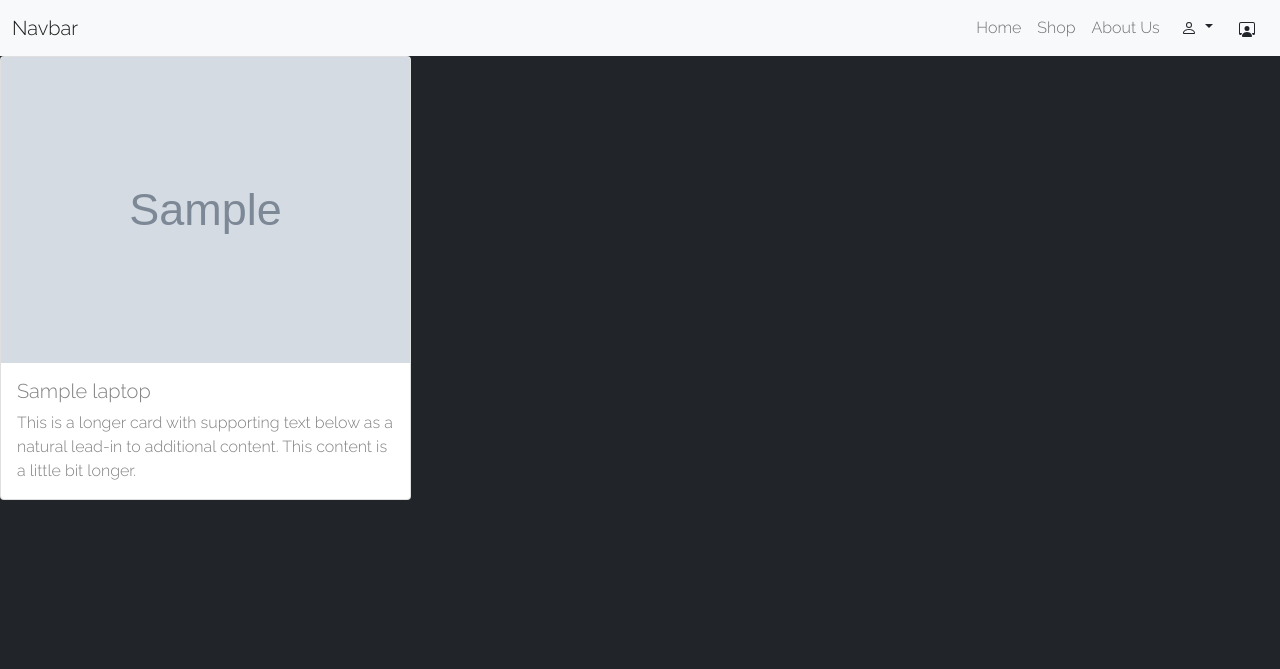
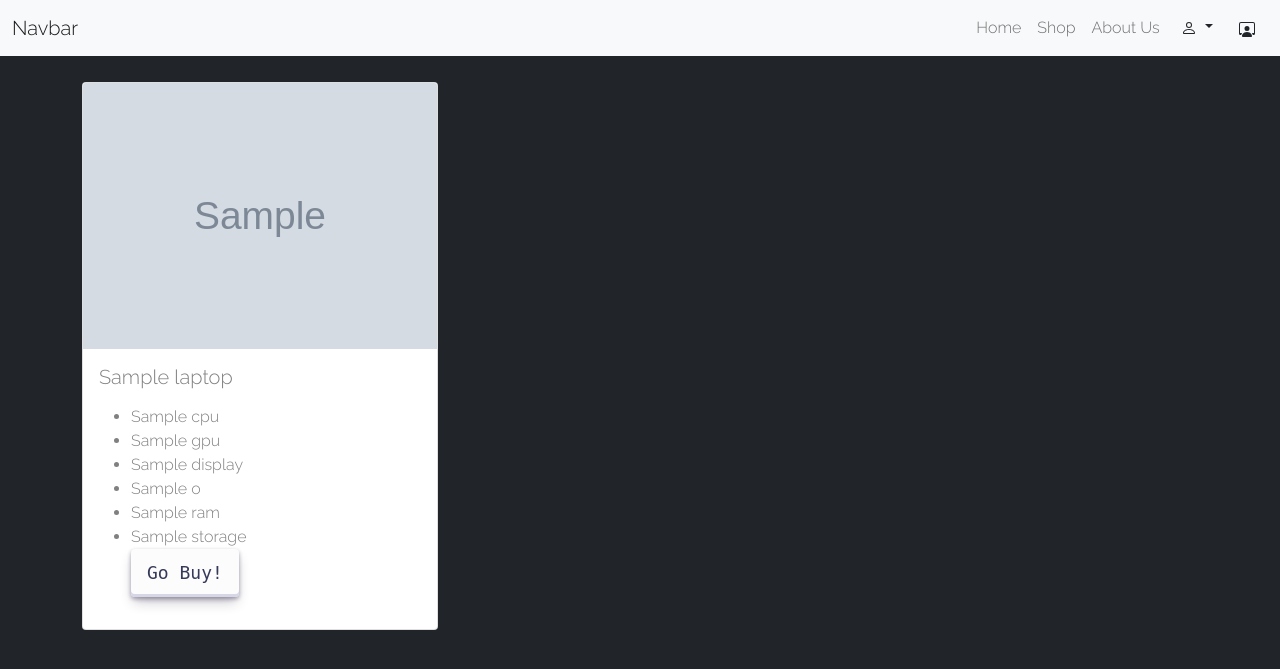
Before and after one commit to burcuesmersoy/LaptopProviderWebsite, a PHP site: page /shop.php in a window 1280 px wide. Shown: the top 669 px of the page. Run offline with PHP 8.4, Linux system fonts and the light colour scheme; tables that the repository leaves empty or names only in its code hold one stand-in row (values such as "Sample post"); grey boxes marked "Sample" are stand-in pictures; data that the repository does not hold is empty.

Commit message:
shop-page-with-php

```diff
--- a/shop.php
+++ b/shop.php
@@ -59,24 +59,50 @@ require_once('dbconn.php');
             </div>
         </div>
     </nav>
-
+    <div class="container">
     <div class="row row-cols-1 row-cols-md-3 g-4">
     <?php
-    $sql = "SELECT * FROM laptop";
+    $sql = "select cpu.component_name as cpuName,
+            gpu.component_name as gpuName,
+            display.component_name as displayName,
+            os.component_name as osName,
+            ram.component_name as ramName,
+            storage.component_name as storageName,
+            laptop.laptop_img1 as laptopImg,
+            laptop.name as laptopName
+                from laptop
+                        inner join cpu on cpu.cpuID= laptop.cpuID
+                        inner join gpu on gpu.gpuID=laptop.gpuID
+                        inner join display on display.displayID=laptop.displayID
+                        inner join os on os.osID=laptop.osID
+                        inner join ram on ram.ramID=laptop.ramID
+                        inner join storage on storage.storageID=laptop.storageID;";
     $result = mysqli_query($conn, $sql);
 
       foreach( $result as $laptop ) {
     ?>
-  <div class="col">
+  <div class="col" style="margin-top:50px;">
     <div class="card h-100">
-      <img src="<?=$laptop["laptop_img1"]?>" class="card-img-top" alt="...">
+      <img src="assets/laptop_images/<?=$laptop["laptopImg"]?>" class="card-img-top" alt="...">
       <div class="card-body">
-        <h5 class="card-title"><?=$laptop["name"]?></h5>
-        <p class="card-text">This is a longer card with supporting text below as a natural lead-in to additional content. This content is a little bit longer.</p>
+        <h5 class="card-title"><?=$laptop["laptopName"]?></h5>
+        <p class="card-text"></p>
+        <ul>
+            <li><?=$laptop["cpuName"]?></li>
+            <li><?=$laptop["gpuName"]?></li>
+            <li><?=$laptop["displayName"]?></li>
+            <li><?=$laptop["osName"]?></li>
+            <li><?=$laptop["ramName"]?></li>
+            <li><?=$laptop["storageName"]?></li>
+            <h5>
+                 <a class="button-30"  href="index.php?id=<?=$laptop["laptopID"];?>">Go Buy!</a>
+            </h5>
+        </ul>
       </div>
     </div>
   </div>
   <?php } ?>
+</div>
 </div>
 
 
--- a/style.css
+++ b/style.css
@@ -21,3 +21,48 @@ body{
 .fontsettings{
     color: aliceblue;
 }
+/* CSS */
+.button-30 {
+    align-items: center;
+    appearance: none;
+    background-color: #FCFCFD;
+    border-radius: 4px;
+    border-width: 0;
+    box-shadow: rgba(45, 35, 66, 0.4) 0 2px 4px,rgba(45, 35, 66, 0.3) 0 7px 13px -3px,#D6D6E7 0 -3px 0 inset;
+    box-sizing: border-box;
+    color: #36395A;
+    cursor: pointer;
+    display: inline-flex;
+    font-family: "JetBrains Mono",monospace;
+    height: 48px;
+    justify-content: center;
+    line-height: 1;
+    list-style: none;
+    overflow: hidden;
+    padding-left: 16px;
+    padding-right: 16px;
+    position: relative;
+    text-align: left;
+    text-decoration: none;
+    transition: box-shadow .15s,transform .15s;
+    user-select: none;
+    -webkit-user-select: none;
+    touch-action: manipulation;
+    white-space: nowrap;
+    will-change: box-shadow,transform;
+    font-size: 18px;
+  }
+
+  .button-30:focus {
+    box-shadow: #D6D6E7 0 0 0 1.5px inset, rgba(45, 35, 66, 0.4) 0 2px 4px, rgba(45, 35, 66, 0.3) 0 7px 13px -3px, #D6D6E7 0 -3px 0 inset;
+  }
+
+  .button-30:hover {
+    box-shadow: rgba(45, 35, 66, 0.4) 0 4px 8px, rgba(45, 35, 66, 0.3) 0 7px 13px -3px, #D6D6E7 0 -3px 0 inset;
+    transform: translateY(-2px);
+  }
+
+  .button-30:active {
+    box-shadow: #D6D6E7 0 3px 7px inset;
+    transform: translateY(2px);
+  }
```
Also changed, not shown: 1 other file.
